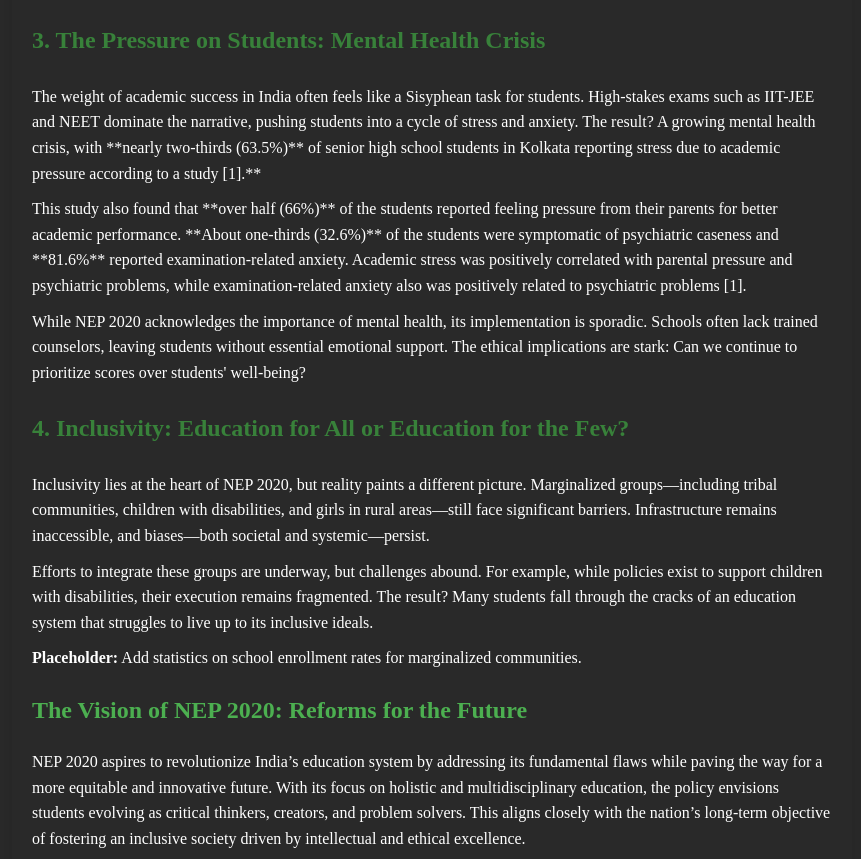
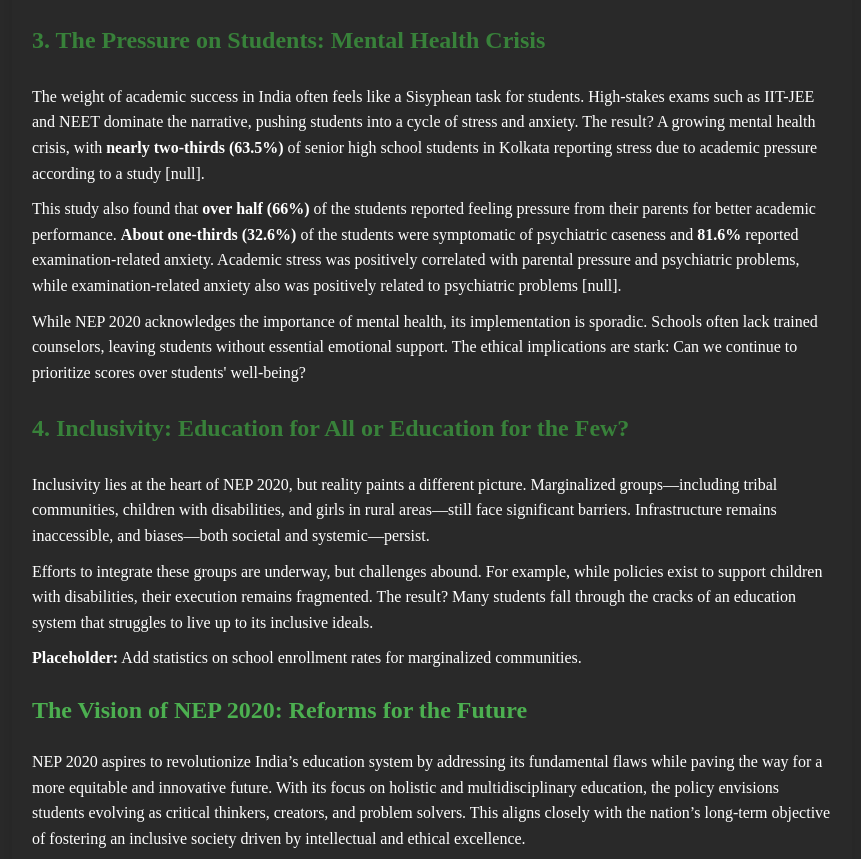
Before and after one commit to guest3301/ethical-issues-with-indian-education-system-221220241701, a plain HTML site: page index.html in a window 1280 px wide. Shown: the part 2256-3115 px from the top of the page, without its empty margins (208-1069 px from the left). Drawn offline with Linux system fonts and the light colour scheme.

Commit message:
A little more

```diff
--- a/index.html
+++ b/index.html
@@ -62,8 +62,8 @@
 
         <h3>3. The Pressure on Students: Mental Health Crisis</h3>
 
-        <p>The weight of academic success in India often feels like a Sisyphean task for students. High-stakes exams such as IIT-JEE and NEET dominate the narrative, pushing students into a cycle of stress and anxiety. The result? A growing mental health crisis, with **nearly two-thirds (63.5%)** of senior high school students in Kolkata reporting stress due to academic pressure according to a study [1].**</p>
-        <p>This study also found that **over half (66%)** of the students reported feeling pressure from their parents for better academic performance.  **About one-thirds (32.6%)** of the students were symptomatic of psychiatric caseness and **81.6%** reported examination-related anxiety. Academic stress was positively correlated with parental pressure and psychiatric problems, while examination-related anxiety also was positively related to psychiatric problems [1].</p>
+        <p>The weight of academic success in India often feels like a Sisyphean task for students. High-stakes exams such as IIT-JEE and NEET dominate the narrative, pushing students into a cycle of stress and anxiety. The result? A growing mental health crisis, with <b>nearly two-thirds (63.5%)</b> of senior high school students in Kolkata reporting stress due to academic pressure according to a study [null].</p>
+        <p>This study also found that <b>over half (66%)</b> of the students reported feeling pressure from their parents for better academic performance.  <b>About one-thirds (32.6%)</b> of the students were symptomatic of psychiatric caseness and <b>81.6%</b> reported examination-related anxiety. Academic stress was positively correlated with parental pressure and psychiatric problems, while examination-related anxiety also was positively related to psychiatric problems [null].</p>
         <p>While NEP 2020 acknowledges the importance of mental health, its implementation is sporadic. Schools often lack trained counselors, leaving students without essential emotional support. The ethical implications are stark: Can we continue to prioritize scores over students' well-being?</p>
 
 
```
